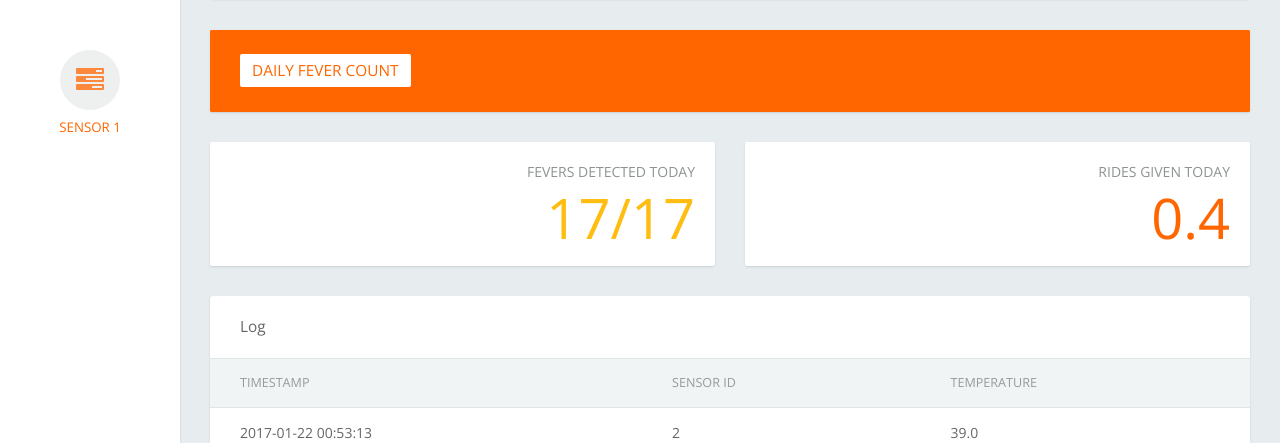
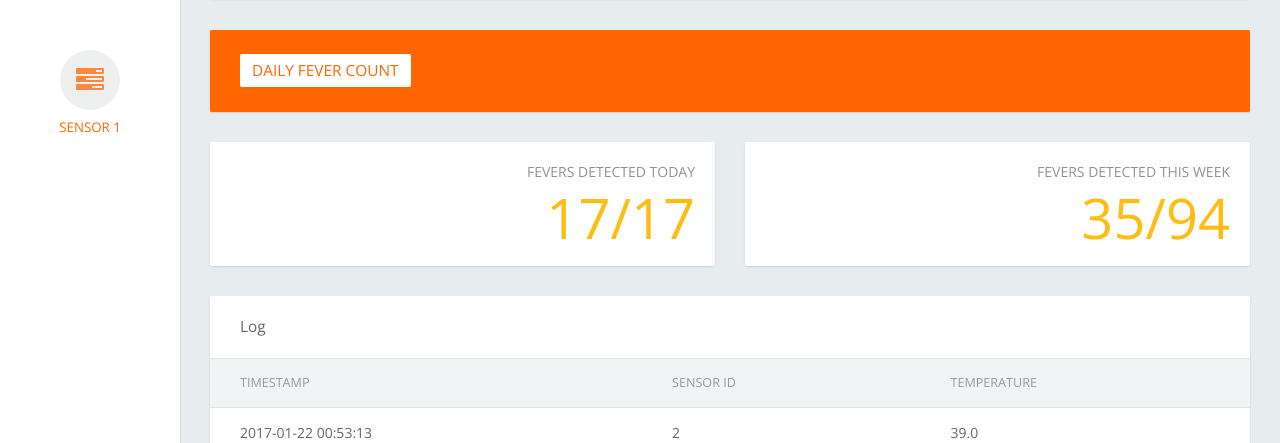
Before and after one commit to jihyukbae/too-hot, a Flask app: page /admin in a window 1280 px wide. Shown: the part 90-533 px from the top of the page. Run offline with Flask 2, Linux system fonts and the light colour scheme; data comes from the database, SQL or seed files in the repository; some libraries are stand-ins or nearby versions.

Commit message:
Fixed my fix

```diff
--- a/app/templates/admin.html
+++ b/app/templates/admin.html
@@ -144,12 +144,12 @@
 
   </div>
   <div class="col-lg-6 col-md-6 col-sm-6 col-xs-12">
-      <a class="card card-banner card-green-light">
+      <a class="card card-banner card-yellow-light">
   <div class="card-body">
-    <!--<i class="icon fa fa-thumbs-o-up fa-4x"></i>-->
+    <!--<i class="icon fa fa-user-plus fa-4x"></i>-->
     <div class="content">
-      <div class="title">Rides Given Today</div>
-      <div class="value"><span class="sign"></span>0.4</div>
+      <div class="title">Fevers Detected This Week</div>
+        <div class="value"><span class="sign"></span><span id="numsicktotal">{{ num_sick_total }}</span>/<span id="numreadstotal">{{ num_readings_total }}</span></div>
     </div>
   </div>
 </a>
```
